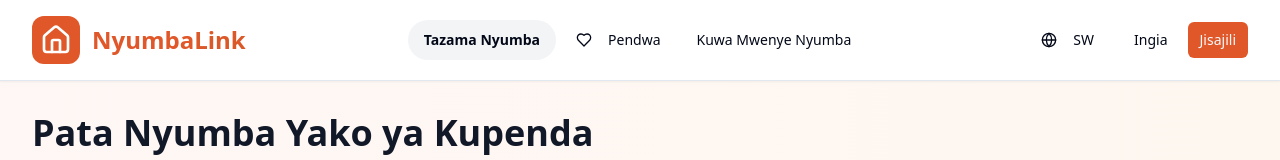
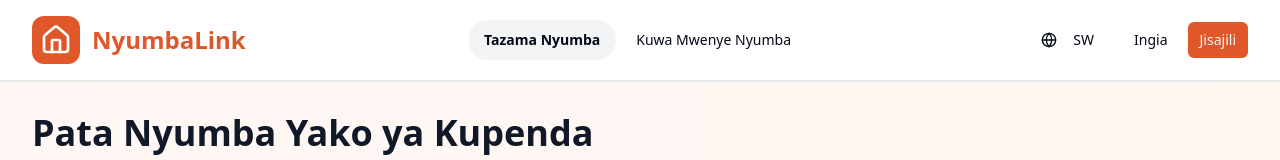
Before and after one commit to JohnsonGustavo/NyumbaLink, a React (Vite) app: page /browse in a window 1280 px wide. Shown: the top 160 px of the page. Built offline with nearby package versions, Linux system fonts and the light colour scheme.

Commit message:
Remove favorites feature
Remove favorites link and component.

```diff
--- a/src/components/Navigation.tsx
+++ b/src/components/Navigation.tsx
@@ -22,7 +22,6 @@
  * NAVIGATION STRUCTURE / MUUNDO WA UONGOZAJI:
  * - Home: Landing page (Ukurasa wa kwanza)
  * - Browse: Property listings (Orodha ya nyumba)
- * - Favorites: Saved properties (Nyumba zilizookwa)
  * - Dashboard: Host/Landlord panel (Dashibodi ya mwenye nyumba)
  * - Authentication: Sign in/up (Kuingia/Kujisajili)
  *
@@ -35,7 +34,7 @@
 import React, { useState } from 'react';
 import { Link, useLocation } from 'react-router-dom';
 import { Button } from '@/components/ui/button';
-import { Home, Search, User, Menu, X, Globe, Heart, Building2, LogOut } from 'lucide-react';
+import { Home, Search, User, Menu, X, Globe, Building2, LogOut } from 'lucide-react';
 import { useAuth } from '@/hooks/useAuth';
 
 /**
@@ -70,7 +69,6 @@ const Navigation = () => {
       home: 'Home',
       browse: 'Browse Properties',
       dashboard: 'Host Dashboard',
-      favorites: 'Favorites',
       signIn: 'Sign In',
       signUp: 'Sign Up',
       signOut: 'Sign Out',
@@ -81,7 +79,6 @@ const Navigation = () => {
       home: 'Nyumbani',
       browse: 'Tazama Nyumba',
       dashboard: 'Dashibodi ya Mwenye Nyumba',
-      favorites: 'Pendwa',
       signIn: 'Ingia',
       signUp: 'Jisajili',
       signOut: 'Toka',
@@ -132,19 +129,6 @@ const Navigation = () => {
                 }`}
               >
                 {t.browse}
-              </Button>
-            </Link>
-
-            {/* Favorites Link - Kiungo cha vipendwa */}
-            <Link to="/favorites">
-              <Button
-                variant="ghost"
-                className={`px-4 py-2 rounded-full hover:bg-gray-100 flex items-center ${
-                  location.pathname === '/favorites' ? 'bg-gray-100 font-semibold' : ''
-                }`}
-              >
-                <Heart className="h-4 w-4 mr-2" />
-                {t.favorites}
               </Button>
             </Link>
 
@@ -229,18 +213,6 @@ const Navigation = () => {
                 </div>
               </Link>
 
-              {/* Mobile Favorites Link - Kiungo cha vipendwa kwa simu */}
-              <Link
-                to="/favorites"
-                className="block px-4 py-3 text-gray-700 hover:bg-gray-100 rounded-lg"
-                onClick={() => setIsMenuOpen(false)}
-              >
-                <div className="flex items-center">
-                  <Heart className="h-5 w-5 mr-3 text-gray-400" />
-                  {t.favorites}
-                </div>
-              </Link>
-
               {/* Mobile Dashboard Link - Kiungo cha dashibodi kwa simu */}
               <Link
                 to="/dashboard"
```
